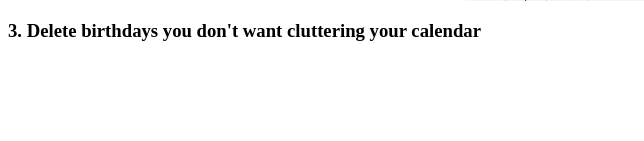
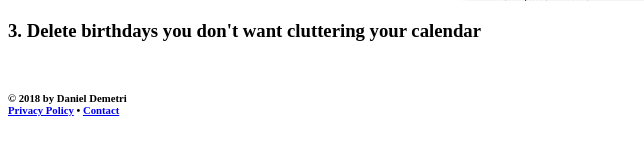
Before and after one commit to ddemetri/better-cal, a Python web app: template templates/setup.html in a window 1280 px wide. Shown: the part 741-882 px from the top of the page, without its empty margins (0-644 px from the left). Before the commit the page ends 782 px from the top, so only its background shows below. Run offline with Jinja, Linux system fonts and the light colour scheme; the template is opened without the code that fills it, so the values that code supplies are empty.

Commit message:
Clean up styles and filename

```diff
--- a/templates/setup.html
+++ b/templates/setup.html
@@ -67,5 +67,11 @@
 		</div>
 	</div>
 	{% endfor -%}
+	<h6 style="margin-top: 50px; margin-bottom: 0px">&copy; 2018 by Daniel Demetri</h6>
+	<h6 style="margin-top: 0px">
+		<a href="/static/privacy_policy.html">Privacy Policy</a>
+		&bull;
+		<a href="mailto:better-cal@googlegroups.com">Contact</a>
+	</h6>
 </body>
 </html>
--- a/urltoken.py
+++ b/urltoken.py
@@ -15,7 +15,7 @@ class TokenGenerator:
 		self.user_id = user_id
 
 	def get_token(self):
-		secrets_filepath = os.path.join(os.path.dirname(__file__), 'token_secrets.json')
+		secrets_filepath = os.path.join(os.path.dirname(__file__), 'urltoken_secrets.json')
 		with open(secrets_filepath, 'r') as fp:
 			secrets = json.load(fp)
 		token = hashlib.sha256(self.user_id.encode() + secrets.get('hash_seed').encode()).hexdigest()
```
Also changed, not shown: 1 other file.
